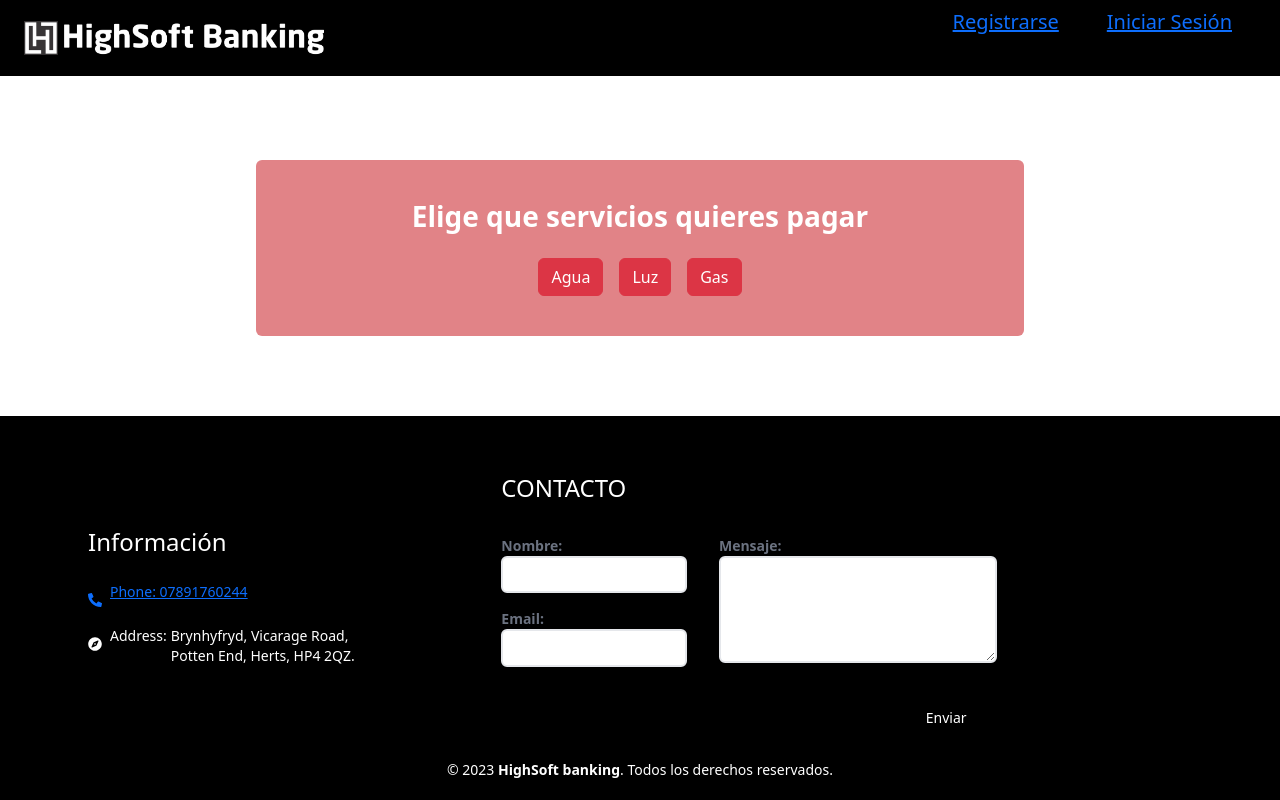
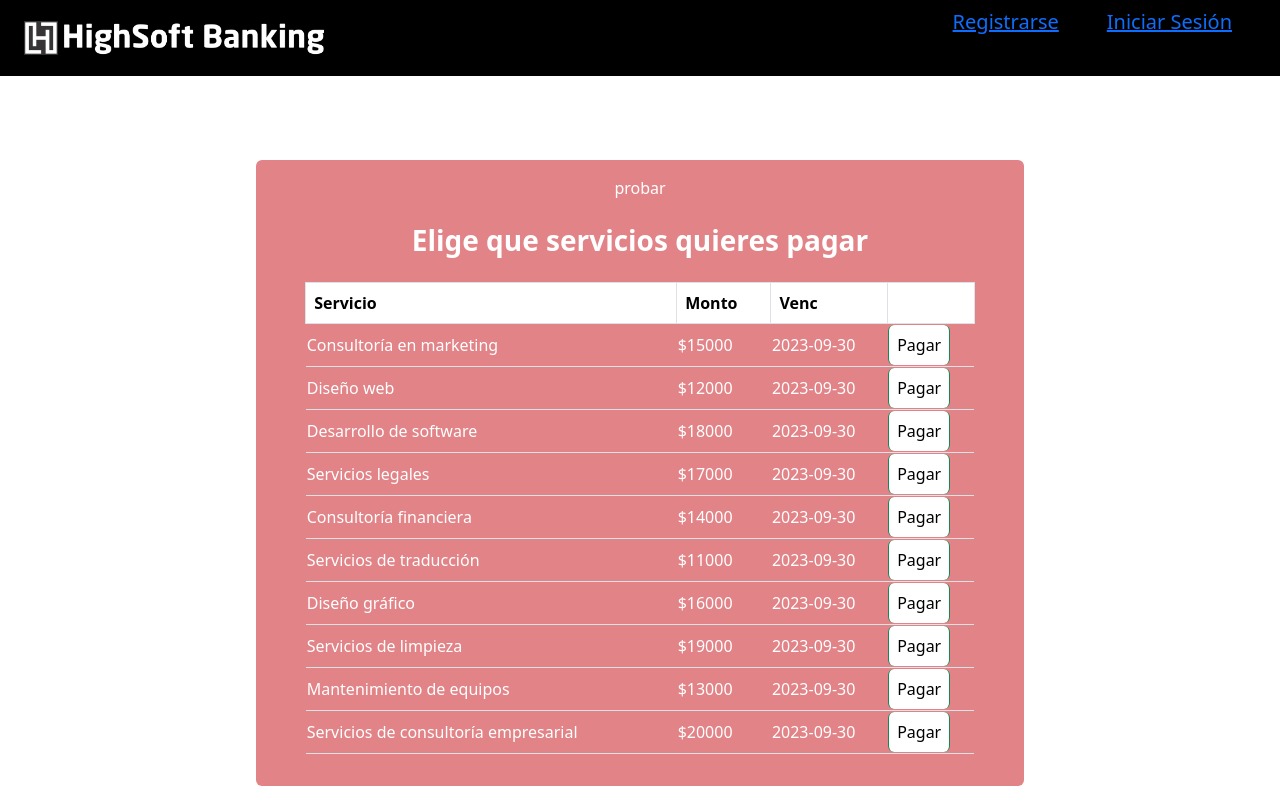
Before and after one commit to MilagrosLuna/HighSoft, a Next.js app: page /dashboard/pay-services in a window 1280 px wide. Shown: the top 800 px of the page. Built offline with nearby package versions, Linux system fonts and the light colour scheme.

Commit message:
agregando contexto y funcionalidad a los modulos

```diff
--- a/pages/_app.js
+++ b/pages/_app.js
@@ -1,5 +1,6 @@
 import '@/styles/globals.css'
 import 'bootstrap/dist/css/bootstrap.min.css'; // Corrige la importación
+import GeneralContextProvider from '@/src/context/GeneralContextProvider';
 export default function App({ Component, pageProps }) {
-  return <Component {...pageProps} />
+  return <GeneralContextProvider><Component {...pageProps} /></GeneralContextProvider>
 }
--- a/pages/dashboard/currency-exchange.js
+++ b/pages/dashboard/currency-exchange.js
@@ -36,6 +36,7 @@ const Convertidor = () => {
                 handleInput(setAmountToChange, event);
               }}
               type="number"
+              min={0}
               style={{ width: 50 + "%" }}
               className="text-center mx-auto my-2 form-control"
             />
--- a/pages/dashboard/loans.js
+++ b/pages/dashboard/loans.js
@@ -6,6 +6,7 @@ import { getFinalAmount } from "@/src/utils/loanMoneyUtils";
 import useLoan from "@/src/hooks/useLoan";
 import useModal from "@/src/hooks/useModal";
 import Layout from "@/components/layout";
+import useBalance from "@/src/hooks/useBalance";
 
 const Prestamos = () => {
   const {
@@ -59,6 +60,7 @@ const Prestamos = () => {
                 }}
                 required
                 type="number"
+                min={0}
                 style={{ width: 50 + "%" }}
                 className="text-center mx-auto my-2 form-control"
               />
--- a/pages/dashboard/pay-services.js
+++ b/pages/dashboard/pay-services.js
@@ -1,15 +1,28 @@
-import React from "react";
+import React, { useContext, useEffect, useState } from "react";
 import Modal from "@/components/Modal";
 import useModal from "@/src/hooks/useModal";
 import { ToastContainer, toast } from "react-toastify";
 import "react-toastify/dist/ReactToastify.css";
 import Layout from "@/components/layout";
+import { invoicesArray } from "@/src/data/services";
+import GeneralContext from "@/src/context/generalContext";
+
 
 const PayServices = () => {
+  const balance = useContext(GeneralContext)
   const { isOpen, setIsOpen, toggleModal } = useModal();
+  const [servicesToPay, setServicesToPay] = useState([])
 
-  const clickHandler = (event) => {
+  useEffect(()=>{
+    setServicesToPay(invoicesArray)
+  },[])
+
+  const clickHandler = (event, index) => {
+    const amount = event.target.value;
+    console.log(amount);
     if (!event.target.classList.contains("paid")) {
+      balance.decrement(amount);
+      delete servicesToPay[index];
       event.target.classList.add("paid");
       toggleModal();
     } else {
@@ -39,42 +52,42 @@ const PayServices = () => {
           style={{ width: 60 + "%" }}
           className="container py-3 mx-auto my-20 text-white text-center bg-rosa rounded"
       >
+        <button onClick={()=>{console.log(servicesToPay);}}>probar</button>
         <h3 className="text-white font-bold my-4">Elige que servicios quieres pagar</h3>
-        <div className="my-4 mt- container">
-          <button
-            className={"btn btn-danger mx-2"}
-            value={1000}
-            onClick={(event) => {
-              clickHandler(event);
-            }}
-          >
-            Agua
-          </button>
-          <button
-            className={"btn btn-danger mx-2"}
-            value={300}
-            onClick={(event) => {
-              clickHandler(event);
-            }}
-          >
-            Luz
-          </button>
-          <button
-            className={"btn btn-danger mx-2"}
-            value={700}
-            onClick={(event) => {
-              clickHandler(event);
-            }}
-          >
-            Gas
-          </button>
+        <div>
+          <table style={{ width: 90 + "%" }} className="table table-bordered text-left mx-auto">
+            <thead className="">
+              <tr>
+                <th>Servicio</th>
+                <th>Monto</th>
+                <th>Venc</th>
+                <th></th>
+              </tr>
+            </thead>
+            {servicesToPay.map((service, index)=>(
+              <tr>
+                <td>
+                  {service.tipo_servicio}
+                </td>
+                <td>
+                  ${service.monto}
+                </td>
+                <td>
+                  {service.vencimiento}
+                </td>
+                <td>
+                  <button onClick={(event)=>clickHandler(event, index)} value={service.monto} className="btn btn-success">Pagar</button>
+                </td>
+              </tr>
+            ))}
+          </table>
         </div>
         <Modal onClose={toggleModal} isOpen={isOpen} cerrar={toggleModal}>
           <p>¿Desea continuar con el pago del servicio?</p>
-          <button onClick={notifyConfirm} className="btn-opcion">
+          <button onClick={notifyConfirm} className="btn-opcion btn btn-success">
             Enviar
           </button>
-          <button onClick={notifyCancel} className="btn-opcion">
+          <button onClick={notifyCancel} className="btn-opcion btn btn-danger">
             Cancelar
           </button>
         </Modal>
--- a/pages/home.js
+++ b/pages/home.js
@@ -1,6 +1,41 @@
-import React, { Component } from "react";
+import React, { useContext } from "react";
 import styles from "../styles/inicio.module.css";
 import Layout from "@/components/layout";
+import useBalance from "@/src/hooks/useBalance";
+import Link from "next/link";
+import GeneralContext from "@/src/context/generalContext";
+
 export default function Home() {
-  return <div></div>;
+  const balance = useContext(GeneralContext);
+
+  return (
+    <Layout>
+      <div
+        style={{ width: 60 + "%" }}
+        className="container py-3 mx-auto my-20 text-white text-center bg-rosa rounded"
+      >
+        <h1 className="text-center">Bienvenido</h1>
+        <div style={{ width: 40 + "%", height: "max-content" }} className="text-black p-5 container d-flex flex-col gap-3 bg-rosa-secondary mx-auto d-flex align-items-center justify-content-between rounded">
+          <h2>Tu saldo</h2>
+            <h3 className="">{balance.showBalance ? balance.balance : "***"}</h3>
+            <button
+              className="btn btn-primary"
+              onClick={() => {
+                balance.toggleShow();
+              }}
+              >
+              {balance.showBalance ? "Ocultar" : "Mostrar"}
+            </button>
+        </div>
+        <div style={{ width: 40 + "%" }} className="container my-3">
+          <div>
+            <Link className="btn btn-primary m-1" href="/dashboard/loans">Prestamos</Link>
+            <Link className="btn btn-primary m-1" href="/dashboard/pay-services">Servicios</Link>
+            <Link className="btn btn-primary m-1" href="/dashboard/currency-exchange">Conversor</Link>
+          </div>
+          <Link style={{ width: 90 + "%" }} className="btn btn-primary m-1 " href="/dashboard/currency-exchange">Transferencias**</Link>
+        </div>
+      </div>
+    </Layout>
+  );
 }
--- /dev/null
+++ b/src/context/GeneralContextProvider.js
@@ -0,0 +1,28 @@
+import React, { useState } from "react";
+import GeneralContext from "@/src/context/generalContext";
+import useBalance from "@/src/hooks/useBalance";
+
+const GeneralContextProvider = ({ children }) => {
+  const { balance, showBalance, decrement, increment, toggleShow } =
+    useBalance();
+
+  const [movementsArray, setMovementsArray] = useState([]);
+
+  return (
+    <GeneralContext.Provider
+      value={{
+        balance,
+        showBalance,
+        decrement,
+        increment,
+        toggleShow,
+        movementsArray,
+        setMovementsArray,
+      }}
+    >
+      {children}
+    </GeneralContext.Provider>
+  );
+};
+
+export default GeneralContextProvider;
--- /dev/null
+++ b/src/context/generalContext.js
@@ -0,0 +1,5 @@
+import { createContext } from "react";
+
+const GeneralContext = createContext();
+
+export default GeneralContext
--- /dev/null
+++ b/src/data/services.js
@@ -0,0 +1,52 @@
+export const invoicesArray = [
+    {
+    "tipo_servicio": "Consultoría en marketing",
+    "monto": 15000,
+    "vencimiento": "2023-09-30"
+    },
+    {
+    "tipo_servicio": "Diseño web",
+    "monto": 12000,
+    "vencimiento": "2023-09-30"
+    },
+    {
+    "tipo_servicio": "Desarrollo de software",
+    "monto": 18000,
+    "vencimiento": "2023-09-30"
+    },
+    {
+    "tipo_servicio": "Servicios legales",
+    "monto": 17000,
+    "vencimiento": "2023-09-30"
+    },
+    {
+    "tipo_servicio": "Consultoría financiera",
+    "monto": 14000,
+    "vencimiento": "2023-09-30"
+    },
+    {
+    "tipo_servicio": "Servicios de traducción",
+    "monto": 11000,
+    "vencimiento": "2023-09-30"
+    },
+    {
+    "tipo_servicio": "Diseño gráfico",
+    "monto": 16000,
+    "vencimiento": "2023-09-30"
+    },
+    {
+    "tipo_servicio": "Servicios de limpieza",
+    "monto": 19000,
+    "vencimiento": "2023-09-30"
+    },
+    {
+    "tipo_servicio": "Mantenimiento de equipos",
+    "monto": 13000,
+    "vencimiento": "2023-09-30"
+    },
+    {
+    "tipo_servicio": "Servicios de consultoría empresarial",
+    "monto": 20000,
+    "vencimiento": "2023-09-30"
+    }
+]
--- /dev/null
+++ b/src/hooks/useBalance.js
@@ -0,0 +1,38 @@
+// Custom hook para manejar los estados del balance
+
+import { useState } from "react";
+
+const useBalance = () => {
+  const [balance, setBalance] = useState(100000);
+  const [showBalance, setShowBalance] = useState(false);
+
+  // funcion para disminuir el monto del balance
+  const decrement = (amount) => {
+    if(balance>=amount){
+      setBalance(balance - amount);
+      return true
+    }else{
+      alert("No posee saldo suficiente.")
+      return false
+    }
+
+  };
+  //funcion para incrementar el monto del balance
+  const increment = (amount) => {
+    setBalance(balance + amount);
+  };
+  // funcion para cambiar si el monto es visible o no
+  const toggleShow = () => {
+    showBalance ? setShowBalance(false) : setShowBalance(true);
+  };
+
+  return {
+    balance,
+    showBalance,
+    decrement,
+    increment,
+    toggleShow,
+  };
+};
+
+export default useBalance;
```
Also changed, not shown: src/hooks/useMovement.js (added, +64 -0 lines).
